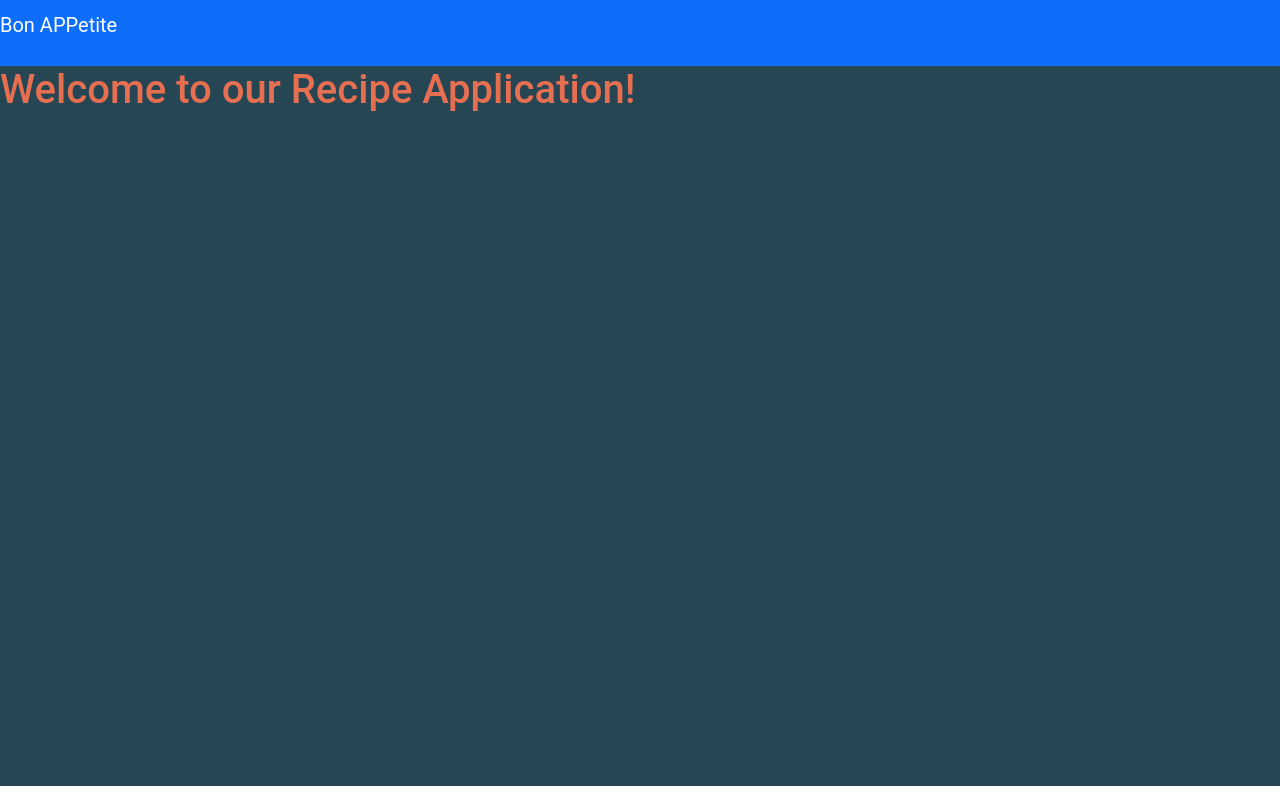
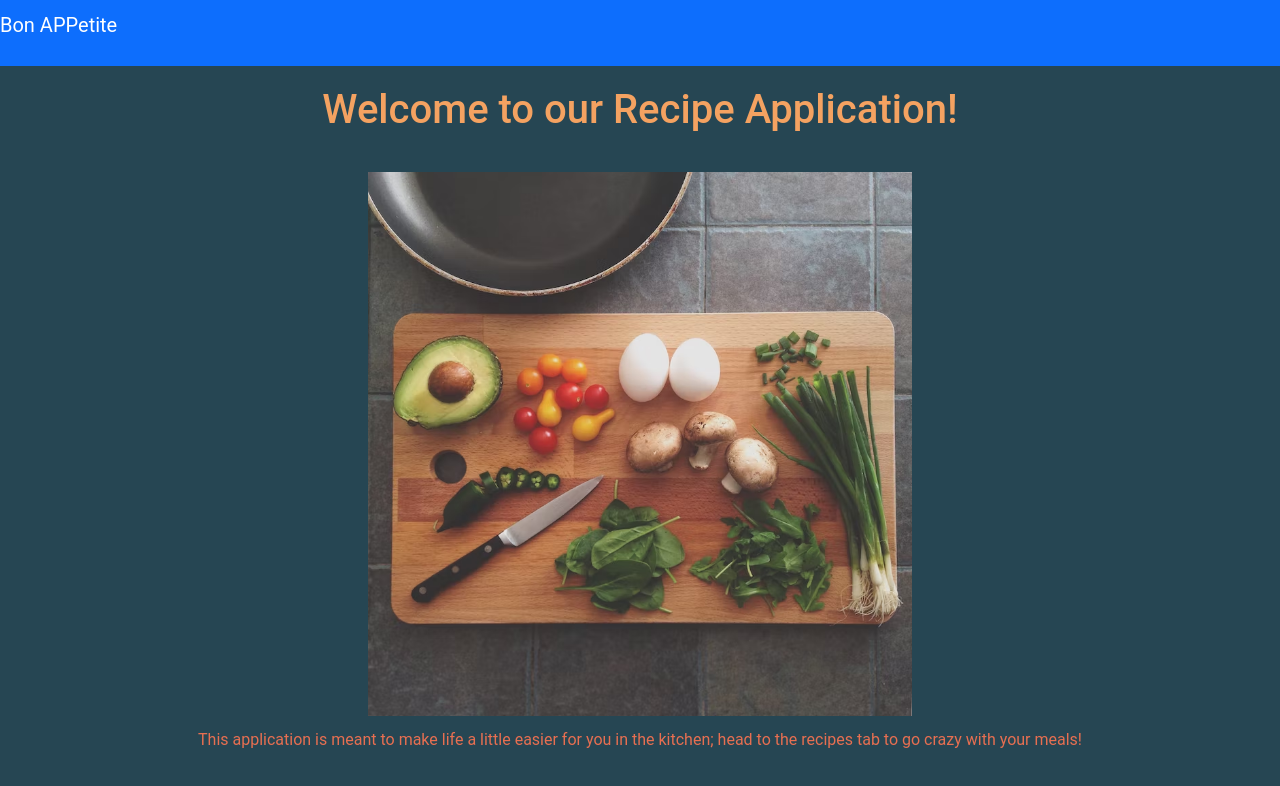
Before and after one commit to neel0patel/MERN-Stack-FrontEnd, a React (Create React App) app in the folder recipe-application/: page / in a window 1280 px wide. Shown: the top 786 px of the page. Built offline with nearby package versions, Linux system fonts and the light colour scheme.

Commit message:
home styling + changed title colors also for about and contact

```diff
--- a/recipe-application/src/components/About/about.css
+++ b/recipe-application/src/components/About/about.css
@@ -1,5 +1,5 @@
 #about-title {
-  color: #e76f51;
+  color: #f4a261;
   text-align: center;
   padding-top: 50px;
 }
--- a/recipe-application/src/components/Contact/contact.css
+++ b/recipe-application/src/components/Contact/contact.css
@@ -2,6 +2,7 @@
   text-align: center;
   padding-top: 50px;
   padding-bottom: 50px;
+  color: #f4a261;
 }
 @media screen and (max-width: "480px") {
   #contact-title {
--- a/recipe-application/src/components/Home/home.css
+++ b/recipe-application/src/components/Home/home.css
@@ -0,0 +1,25 @@
+#title h1 {
+  color: #f4a261;
+  text-align: center;
+  padding-top: 20px;
+  padding-bottom: 30px;
+}
+@media screen and (max-width: "480px") {
+  #title h1 {
+    font-size: 1.7em;
+  }
+}
+#img-holder {
+  text-align: center;
+}
+#meal {
+  width: 42.5%;
+}
+@media screen and (min-width: "1080px") {
+  #meal {
+    height: 400px;
+  }
+}
+#img-holder p {
+  padding-top: 10px;
+}
--- a/recipe-application/src/components/Home/home.js
+++ b/recipe-application/src/components/Home/home.js
@@ -1,5 +1,6 @@
 import React from "react";
 import "./home.css";
+import meal from "../../../src/images/homePic.jpeg";
 
 const Home = () => {
   return (
@@ -7,6 +8,13 @@ const Home = () => {
       <div id="title">
         <h1>Welcome to our Recipe Application!</h1>
       </div>
+      <div id="img-holder">
+        <img id="meal" alt="ingredients" src={meal} />
+        <p>
+          This application is meant to make life a little easier for you in the
+          kitchen; head to the recipes tab to go crazy with your meals!
+        </p>
+      </div>
     </div>
   );
 };
```
Also changed, not shown: recipe-application/src/images/homePic.jpeg (added).
